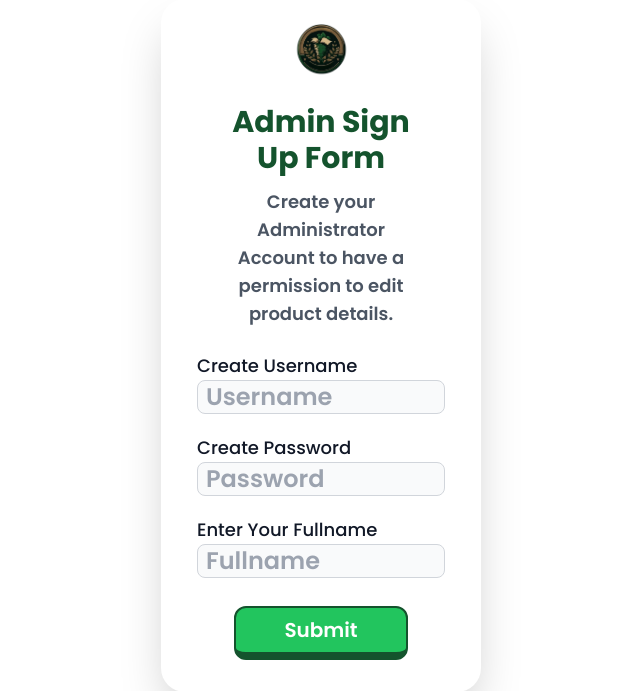
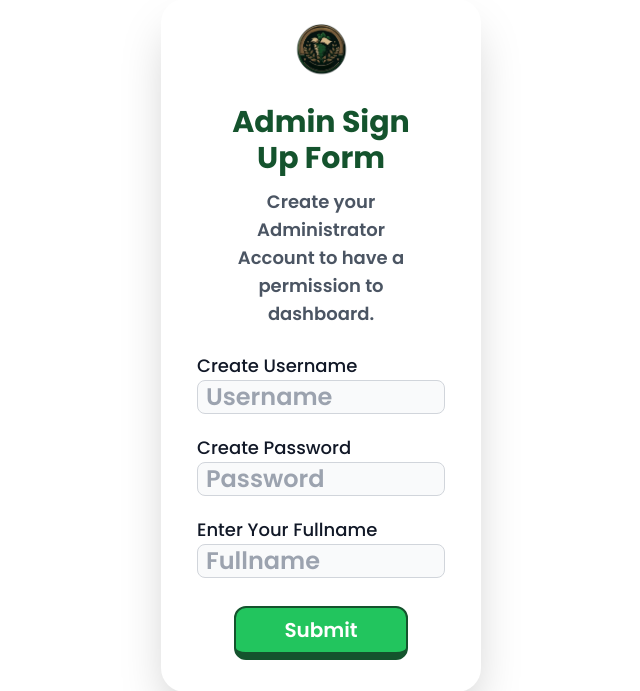
Before and after one commit to frdyrkuu/EcoCycle, a PHP site: page /register.php in a window 1280 px wide. Shown: the part 176-867 px from the top of the page, without its empty margins (319-959 px from the left). Run offline with PHP 8.4, Linux system fonts and the light colour scheme; style sheets or scripts are compiled from the project's sources.

Commit message:
register

```diff
--- a/register.php
+++ b/register.php
@@ -99,7 +99,7 @@ if (isset($_POST['submit'])) {
                     Admin Sign Up Form
                 </h3>
                 <p class="font-['Poppins'] text-gray-600 text-lg mt-3 mx-2 text-center">Create your Administrator <br>
-                    Account to have a permission to edit product details.</p>
+                    Account to have a permission to dashboard.</p>
                 <br>
                 <div class="">
                     <form action="" method="POST" id="sign-up-form">
```
